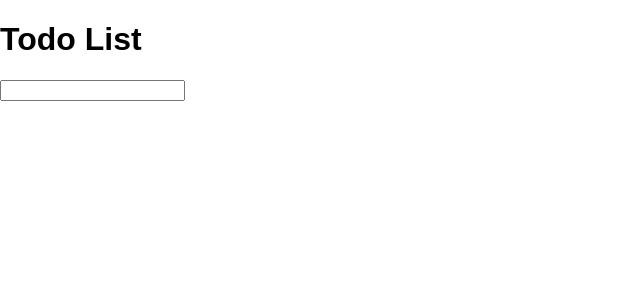
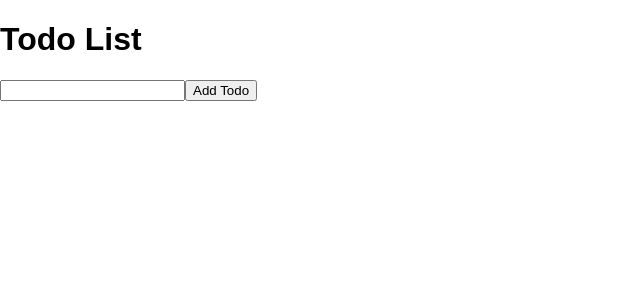
Before and after one commit to jguitar/my-react-todolist, a React (Create React App) app: page / in a window 1280 px wide. Shown: the top 300 px of the page, without its empty margins (0-640 px from the left). Built offline with nearby package versions, Linux system fonts and the light colour scheme.

Commit message:
add the submit

```diff
--- a/src/components/addTodo/index.js
+++ b/src/components/addTodo/index.js
@@ -2,7 +2,13 @@ import React from 'react';
 
 const AddTodo = () => (
   <div>
-    <input className="todo-input" />
+    <form>
+      <input className="todo-input" />
+
+      <button type="submit" className="todo-submit">
+        Add Todo
+      </button>
+    </form>
   </div>
 );
 
```
Also changed, not shown: src/components/addTodo/test.js (+7 -0 lines).
